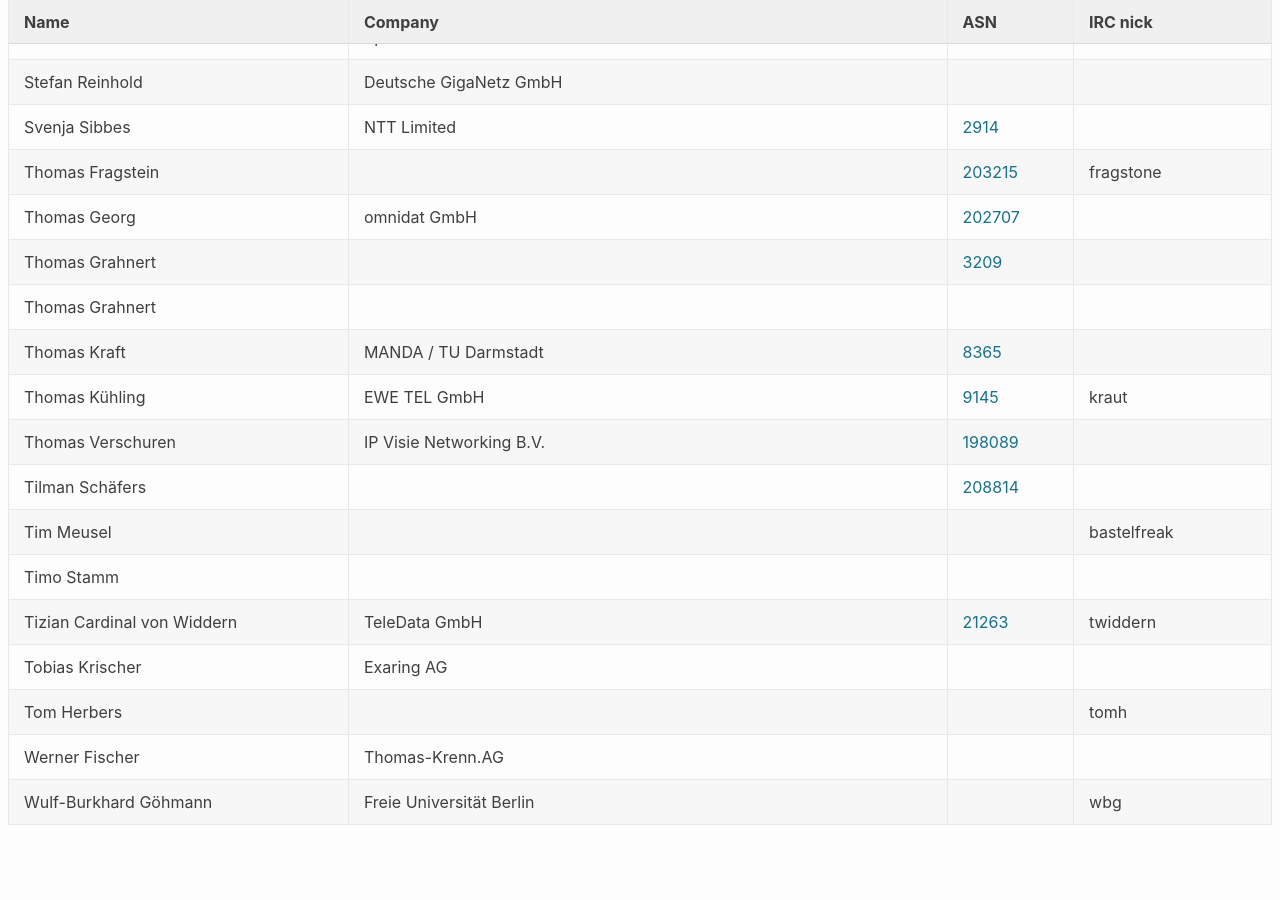
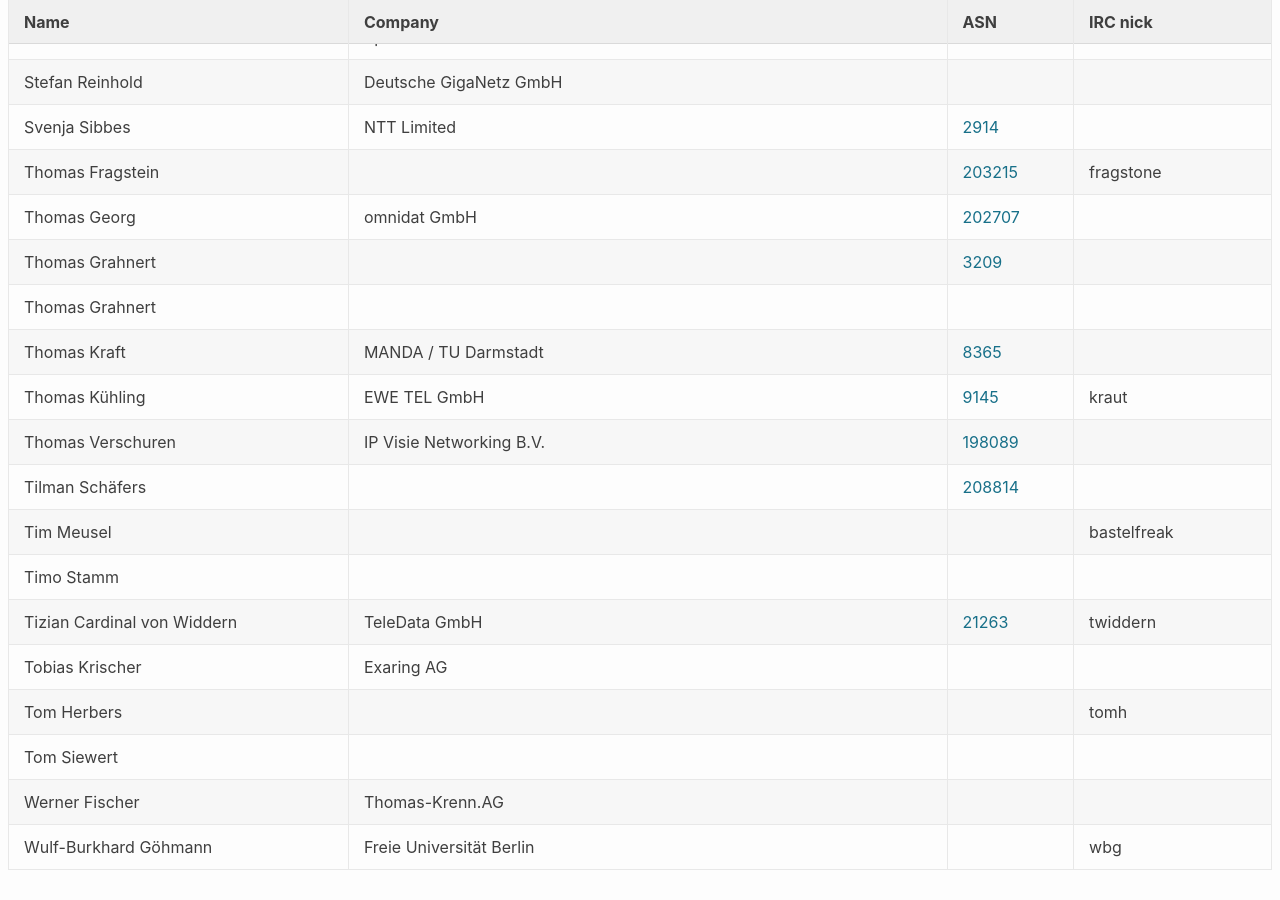
Before and after one commit to denog/pretix-attendeelist, a Jekyll site: the page built from denog14/index.md, in a window 1280 px wide and 900 px high, scrolled down 23567 px. Built offline with Jekyll 4.4.1, drawn with Linux system fonts in a browser that asks for light colours; before the commit the page ends 24422 px from its top, so only the background shows below that.

Commit message:
Latest data: Sun Nov 13 11:51:15 UTC 2022

```diff
--- a/_data/attendees_denog14_remote.json
+++ b/_data/attendees_denog14_remote.json
@@ -1128,6 +1128,12 @@
     "asn": null
   },
   {
+    "name": "Tom Siewert",
+    "company": null,
+    "irc": null,
+    "asn": null
+  },
+  {
     "name": "Werner Fischer",
     "company": "Thomas-Krenn.AG",
     "irc": null,
```
